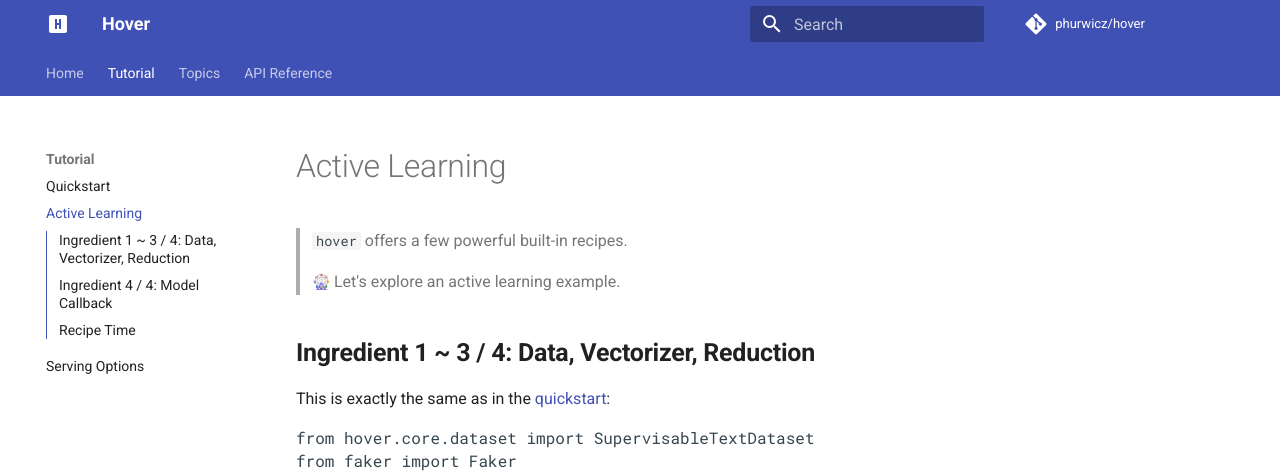
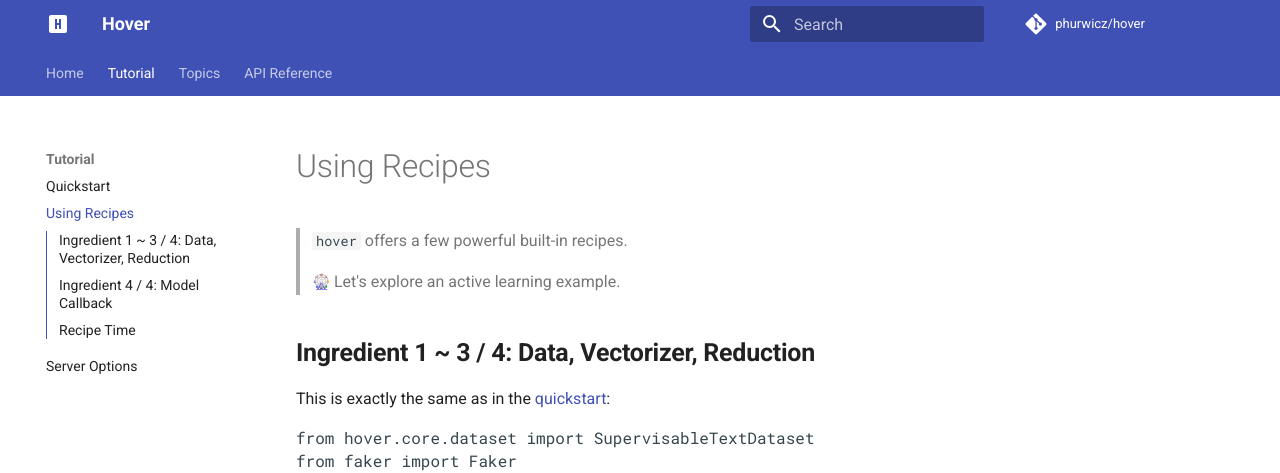
Before and after one commit to phurwicz/hover, an MkDocs documentation site: the page built from docs/pages/tutorial/t1-active-learning.md, in a window 1280 px wide and 900 px high. Shown: the top 473 px of the window. Built offline with MkDocs 1.6.1 and Material for MkDocs 9.7.7, drawn with Linux system fonts in a browser that asks for light colours; emoji names are drawn with the system emoji font; a script that is not in the unit is left out; comment, search, counter and statistics services are not loaded.

Commit message:
Renamed a few tutorial sections

```diff
--- a/mkdocs.yml
+++ b/mkdocs.yml
@@ -22,8 +22,8 @@
     - Home: 'index.md'
     - 'Tutorial':
         - 'Quickstart': 'pages/tutorial/t0-quickstart.md'
-        - 'Active Learning': 'pages/tutorial/t1-active-learning.md'
-        - 'Serving Options': 'pages/tutorial/t2-bokeh-app.md'
+        - 'Using Recipes': 'pages/tutorial/t1-active-learning.md'
+        - 'Server Options': 'pages/tutorial/t2-bokeh-app.md'
     - 'Topics':
         - 'Why Hover': 'pages/topics/what-hover-is.md'
         - 'Managing Data (under work)': 'pages/topics/dataset.md'
```
